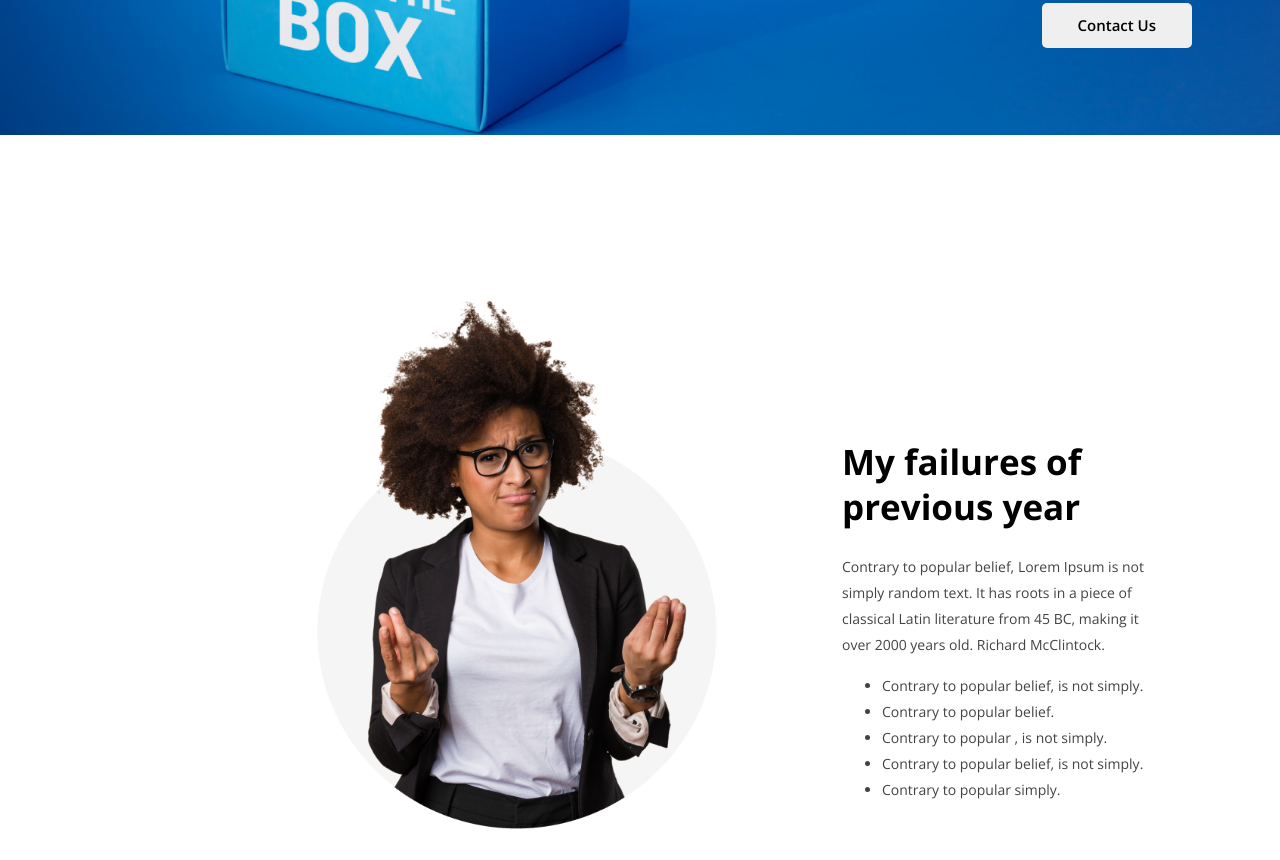
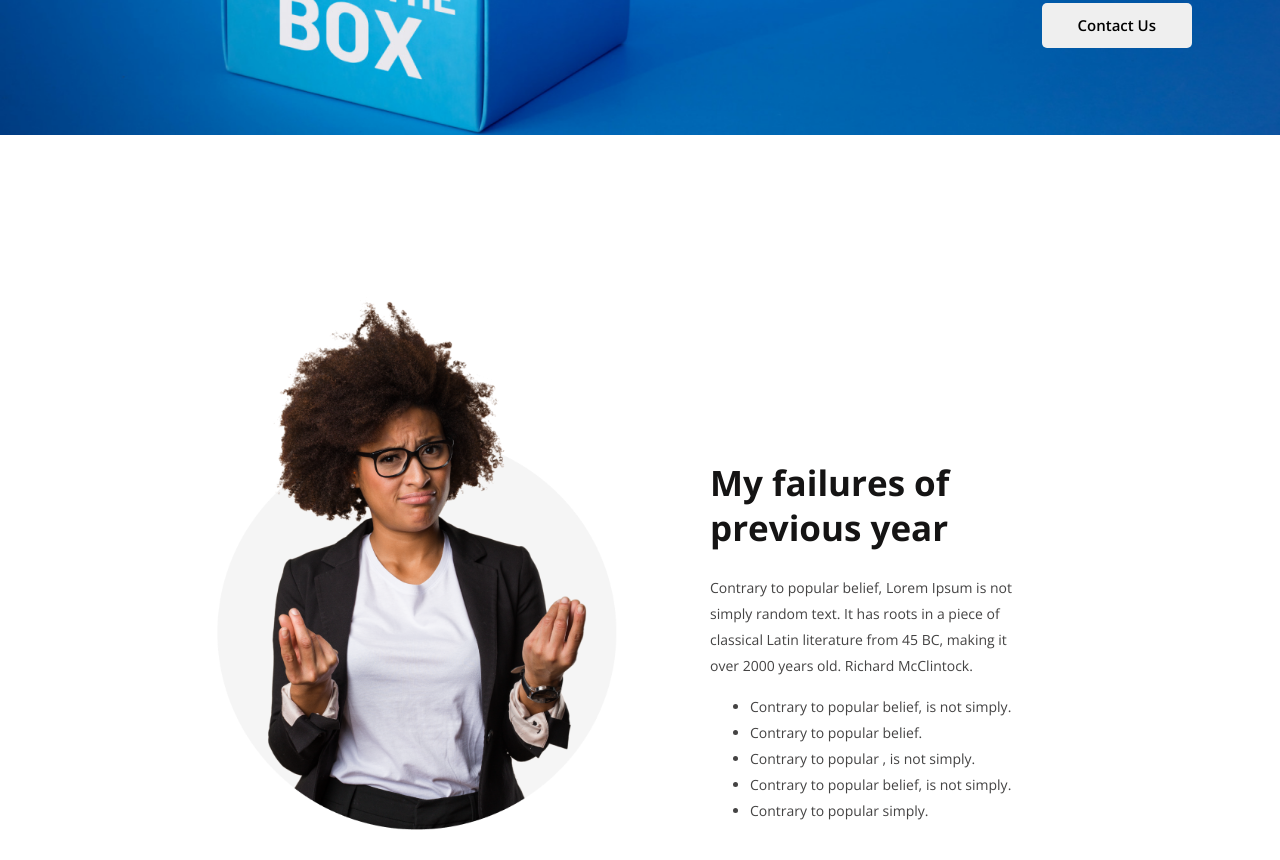
Before and after one commit to mahmud-bhuiyan/module-6-assignment, a plain HTML site: page index.html in a window 1280 px wide. Shown: the part 511-1371 px from the top of the page. Before the commit the page ends 1350 px from the top, so only its background shows below. Drawn offline with nearby package versions, Linux system fonts and the light colour scheme.

Commit message:
previous year section updated

```diff
--- a/assets/css/custom.css
+++ b/assets/css/custom.css
@@ -1,6 +1,10 @@
 * {
   margin: 0;
   font-family: "Open Sans", sans-serif;
+}
+
+section {
+  margin-top: 120px;
 }
 
 .primary-btn {
@@ -45,21 +49,27 @@
   margin-bottom: 25px;
 }
 
+/* main section styles */
+main {
+  max-width: 1140px;
+  margin: 0 auto;
+}
+
 /* previous year section styles */
+.previous-year-section {
+  display: flex;
+  margin: 150px 0 0 130px;
+}
+
 .image-section > img {
-  position: absolute;
   width: 430px;
   height: 540px;
-  left: 300px;
-  top: 800px;
 }
 
 .previous-year-info {
-  position: absolute;
   width: 310px;
   height: 400px;
-  left: 842px;
-  top: 950px;
+  margin: 170px 0 0 80px;
 }
 
 .previous-year-info .title {
@@ -67,6 +77,7 @@
   font-size: 35px;
   line-height: 45px;
   margin-bottom: 25px;
+  color: #151414;
 }
 
 .previous-year-info .description {
--- a/index.html
+++ b/index.html
@@ -33,13 +33,17 @@
     </header>
     <main>
       <!-- previous year section -->
-        <div class="previous-year-section">
+      <section class="previous-year-section">
         <div class="image-section">
-                <img src="assets/images/person.png" alt="">
+          <img src="assets/images/person.png" alt="" />
         </div>
         <div class="previous-year-info">
           <h3 class="title">My failures of previous year</h3>
-                <h6 class="description">Contrary to popular belief, Lorem Ipsum is not simply random text. It has roots in a piece of classical Latin literature from 45 BC, making it over 2000 years old. Richard McClintock.</h6>
+          <h6 class="description">
+            Contrary to popular belief, Lorem Ipsum is not simply random text.
+            It has roots in a piece of classical Latin literature from 45 BC,
+            making it over 2000 years old. Richard McClintock.
+          </h6>
           <ul>
             <li>Contrary to popular belief, is not simply.</li>
             <li>Contrary to popular belief.</li>
@@ -48,11 +52,9 @@
             <li>Contrary to popular simply.</li>
           </ul>
         </div>
-        </div>
+      </section>
 
-        <div></div>
-        <div></div>
-        <div></div>
+
     </main>
     <footer></footer>
   </body>
```
Lines whose indentation alone changed are shown as unchanged.
